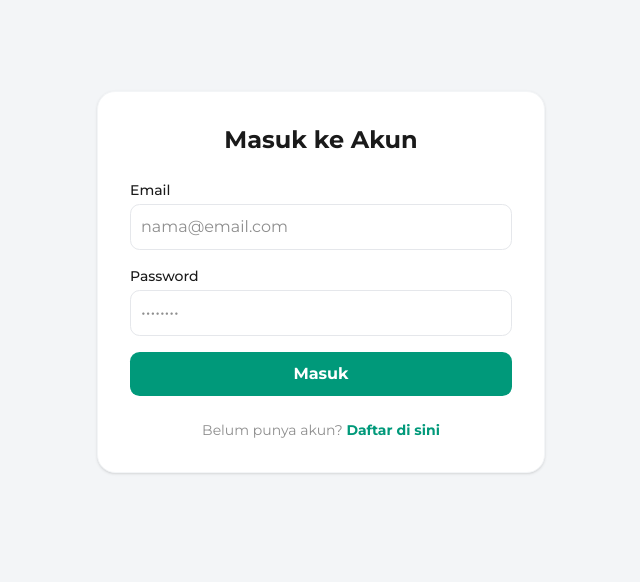
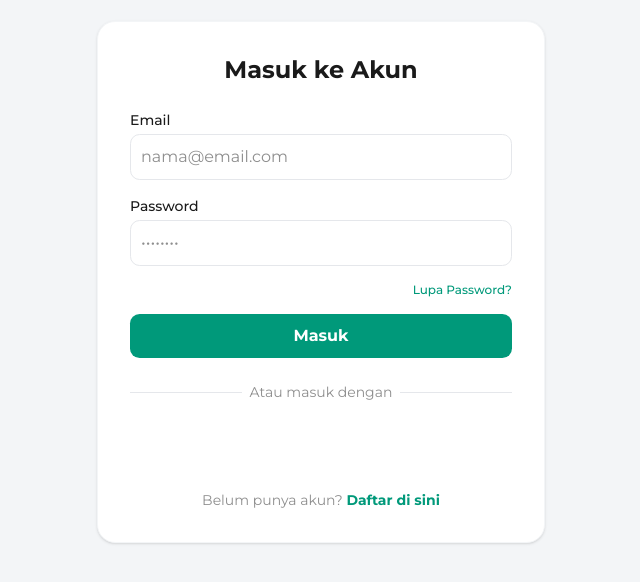
Before and after one commit to damar-94/grosur-frontend, a Next.js app: page /login in a window 1280 px wide. Shown: the part 118-700 px from the top of the page, without its empty margins (319-959 px from the left). Built offline with nearby package versions, Linux system fonts and the light colour scheme; no server answers.

Commit message:
fixing bug for profile photo upload

```diff
--- a/package.json
+++ b/package.json
@@ -10,7 +10,7 @@
   },
   "dependencies": {
     "@hookform/resolvers": "^5.2.2",
-    "@react-oauth/google": "^0.13.4",
+    "@react-oauth/google": "^0.13.5",
     "axios": "^1.13.6",
     "class-variance-authority": "^0.7.1",
     "clsx": "^2.1.1",
--- a/src/app/login/page.tsx
+++ b/src/app/login/page.tsx
@@ -1,4 +1,3 @@
-// src/app/login/page.tsx
 "use client";
 
 import { useState, Suspense } from "react";
@@ -9,6 +8,7 @@ import { loginSchema, LoginFormValues } from "@/schemas/auth.schema";
 import { api } from "@/lib/axiosInstance";
 import { useAppStore } from "@/stores/useAppStore";
 import Link from "next/link";
+import { GoogleOAuthProvider, GoogleLogin } from "@react-oauth/google";
 
 function LoginForm() {
   const router = useRouter();
@@ -22,24 +22,41 @@ function LoginForm() {
     resolver: zodResolver(loginSchema),
   });
 
+  // Standard Email/Password Login
   const onSubmit = async (data: LoginFormValues) => {
     try {
       setServerError("");
       const res = await api.post("/auth/login", data);
 
       const userData = res.data.data;
-      setUser(userData); // Save to Zustand
+      setUser(userData);
 
-      // Role-based redirection
-      if (userData.role === "SUPER_ADMIN") {
-        router.push("/admin/dashboard");
-      } else if (userData.role === "STORE_ADMIN") {
-        router.push("/store-admin/dashboard");
-      } else {
-        router.push("/"); // Standard USER goes to homepage
-      }
+      if (userData.role === "SUPER_ADMIN") router.push("/admin/dashboard");
+      else if (userData.role === "STORE_ADMIN") router.push("/store-admin/dashboard");
+      else router.push("/");
     } catch (error: any) {
       setServerError(error.response?.data?.message || "Login gagal");
+    }
+  };
+
+  // Google Social Login Flow
+  const handleGoogleSuccess = async (credentialResponse: any) => {
+    try {
+      setServerError("");
+      // Send the Google token to our backend API we wrote earlier
+      const res = await api.post("/auth/google", {
+        credential: credentialResponse.credential,
+      });
+
+      // Based on our auth.controller.ts, user data is inside res.data.data.user
+      const userData = res.data.data.user;
+      setUser(userData);
+
+      if (userData.role === "SUPER_ADMIN") router.push("/admin/dashboard");
+      else if (userData.role === "STORE_ADMIN") router.push("/store-admin/dashboard");
+      else router.push("/");
+    } catch (error: any) {
+      setServerError(error.response?.data?.message || "Google Login gagal");
     }
   };
 
@@ -81,6 +98,12 @@ function LoginForm() {
           {errors.password && <p className="mt-1 text-xs text-red-500">{errors.password.message}</p>}
         </div>
 
+        <div className="flex justify-end">
+          <Link href="/forgot-password" className="text-xs font-medium text-[#00997a] hover:underline">
+            Lupa Password?
+          </Link>
+        </div>
+
         <button
           type="submit"
           disabled={isSubmitting}
@@ -89,6 +112,25 @@ function LoginForm() {
           {isSubmitting ? "Memproses..." : "Masuk"}
         </button>
       </form>
+
+      {/* --- DIVIDER --- */}
+      <div className="relative">
+        <div className="absolute inset-0 flex items-center">
+          <div className="w-full border-t border-gray-200"></div>
+        </div>
+        <div className="relative flex justify-center text-sm">
+          <span className="bg-white px-2 text-[#8e8e8e]">Atau masuk dengan</span>
+        </div>
+      </div>
+
+      {/* --- GOOGLE BUTTON --- */}
+      <div className="flex justify-center">
+        <GoogleLogin
+          onSuccess={handleGoogleSuccess}
+          onError={() => setServerError("Gagal terhubung dengan Google")}
+          useOneTap
+        />
+      </div>
 
       <p className="text-sm text-center text-[#8e8e8e]">
         Belum punya akun? <Link href="/register" className="text-[#00997a] font-bold hover:underline">Daftar di sini</Link>
@@ -99,6 +141,8 @@ function LoginForm() {
 
 export default function LoginPage() {
   return (
+    // Wrap the entire page with the Provider so the Google Button can communicate with the API
+    <GoogleOAuthProvider clientId={process.env.NEXT_PUBLIC_GOOGLE_CLIENT_ID || ""}>
       <main className="flex min-h-screen items-center justify-center p-4 bg-[#f3f5f7]">
         <div className="w-full max-w-md">
           <Suspense fallback={<div className="text-center text-[#8e8e8e]">Memuat...</div>}>
@@ -106,5 +150,6 @@ export default function LoginPage() {
           </Suspense>
         </div>
       </main>
+    </GoogleOAuthProvider>
   );
 }
```
Also changed, not shown: 1 other file (tests, documents, lock files or other folders). Lines whose indentation alone changed are shown as unchanged.
